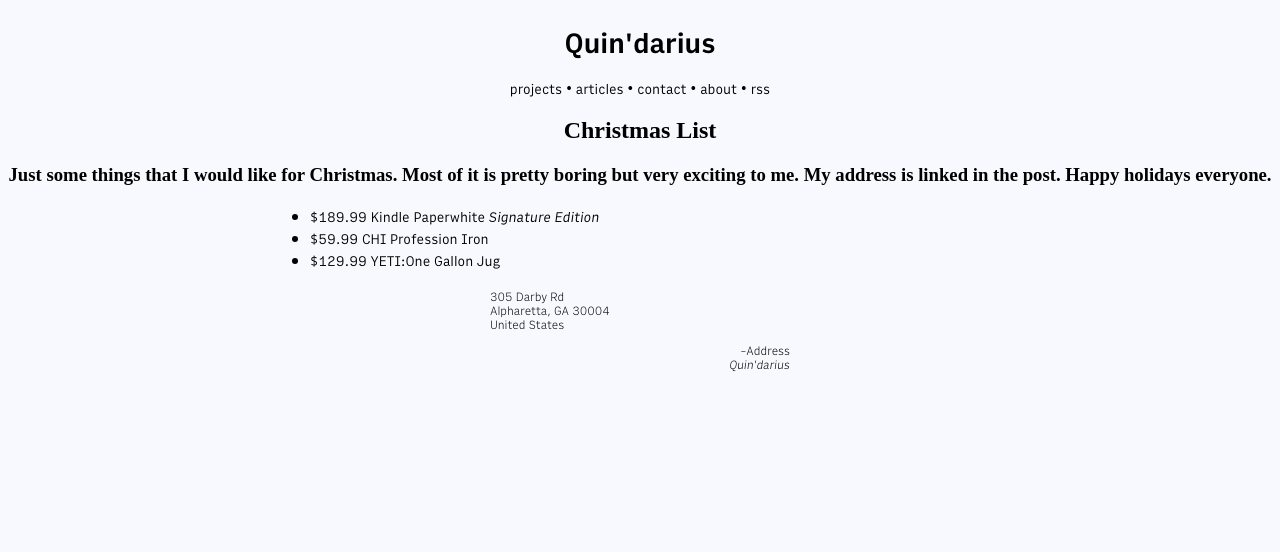
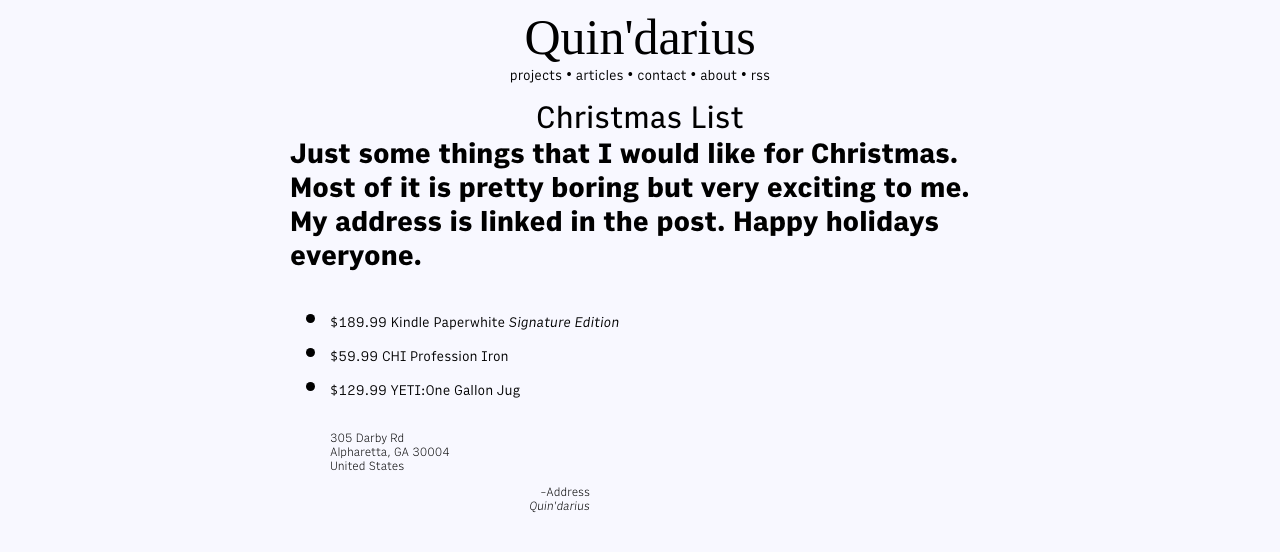
Before and after one commit to quindariuss/quindarius.com, a plain HTML site: page posts/christmas-list.html in a window 1280 px wide. Drawn offline with Linux system fonts and the light colour scheme.

Commit message:
added the updated typography to the christmas list

```diff
--- a/posts/christmas-list.html
+++ b/posts/christmas-list.html
@@ -3,6 +3,7 @@
 	<meta name="viewport" content="width=device-width, initial-scale=1">
 	<link rel="stylesheet" href="../home.css">
 	<link rel="stylesheet" href="../fonts.css">
+	<link rel="stylesheet" href="../typography.css">
 </head>
 <center>
 <a rel="author" href="../index.html">
```
